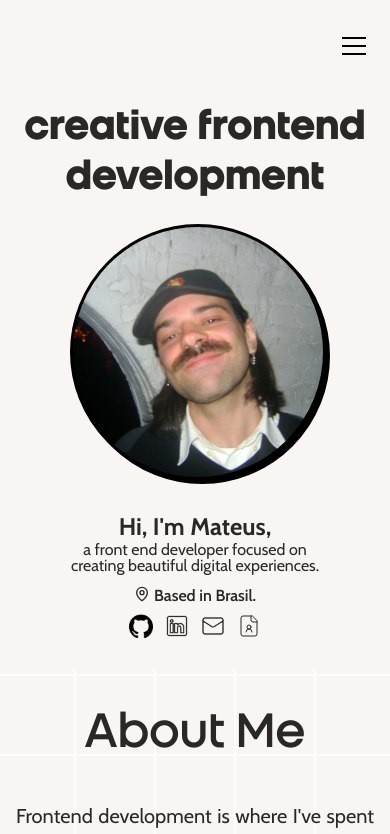
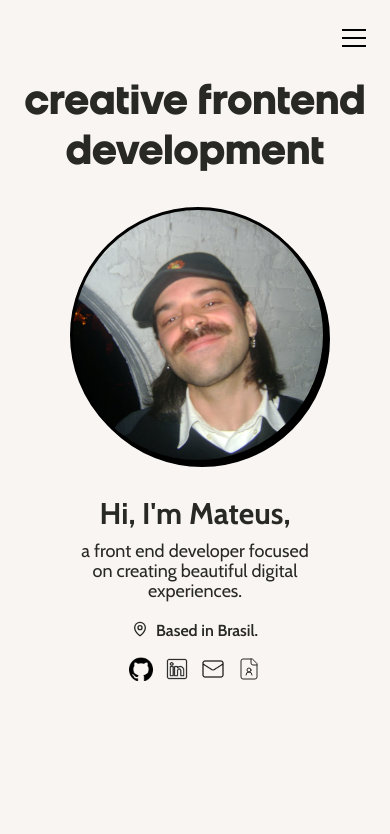
Before and after one commit to mateushedp/portfolio, a Next.js app: page / in a window 390 px wide. Shown: the top 834 px of the page. Built offline with nearby package versions, Linux system fonts and the light colour scheme.

Commit message:
style: adjust spacing and typography

```diff
--- a/src/pages/index.tsx
+++ b/src/pages/index.tsx
@@ -9,8 +9,8 @@ function Home() {
 	const [menuOpen, setMenuOpen] = useState(false);
 	return (
 		<div className="w-full bg-beige text-mainGrey">
-			<section className="md:min-h-screen w-full relative pb-8 px-4 md:px-[231px] flex flex-col md:justify-center pt-[92px] md:pt-0">
-				<nav className="absolute top-0 left-0 w-full h-[92px] flex items-center justify-end px-4 md:px-[231px] z-10">
+			<section className="min-h-screen w-full relative pb-8 px-4 md:px-[231px] flex flex-col md:justify-center pt-[75px] md:pt-[92px] md:pt-0">
+				<nav className="absolute top-0 left-0 w-full h-[75px] md:h-[92px] flex items-center justify-end px-4 md:px-[231px] z-10">
 					{/* hamburguer - só no mobile */}
 					<button
 						className="md:hidden flex flex-col gap-1.5 p-2"
@@ -58,17 +58,17 @@ function Home() {
 					</AnimatePresence>
 				</nav>
 
-				<div className="flex flex-col gap-6 md:gap-0 items-center md:flex-row-reverse md:justify-between md:items-start w-full mt-2 md:mt-[92px]">
+				<div className="flex flex-col gap-6 md:gap-0 items-center md:flex-row-reverse md:justify-between md:items-start w-full md:mt-[92px]">
 					<div className="w-full md:w-[495px]">
 						<h1 className="text-center font-unigeo font-bold text-[40px] md:text-right md:text-[70px] leading-tight">creative frontend development</h1>
 					</div>
 
 					<div className="w-[250px]">
-						<div className="w-[256px] h-[256px] rounded-full bg-[url('/images/selfiee.jpg')] bg-cover bg-center border-[3px] border-black drop-shadow-brutalist-lg"></div>
-						<div className="w-full font-cabin mt-8 flex items-center flex-col text-center md:block md:text-left">
-							<h3 className="text-2xl font-bold leading-tight">Hi, I'm Mateus,</h3>
-							<p className="leading-4">a front end developer focused on creating beautiful digital experiences.</p>
-							<div className="flex items-end gap-1 font-semibold my-3">
+						<div className="w-[256px] h-[256px] rounded-full bg-[url('/images/selfiee.jpg')] bg-cover bg-center border-[3px] border-black drop-shadow-brutalist-lg mt-2 md:mt-0"></div>
+						<div className="w-full gap-2 font-cabin mt-8 flex items-center flex-col text-center md:block md:text-left">
+							<h3 className="text-3xl font-bold leading-tight">Hi, I'm Mateus,</h3>
+							<p className="leading-5 text-lg">a front end developer focused on creating beautiful digital experiences.</p>
+							<div className="flex items-end gap-2 font-semibold my-3">
 								<MapPin size={16} />
 								<p className="font-semibold leading-none -mb-[2px]"> Based in Brasil.</p>
 							</div>
```
